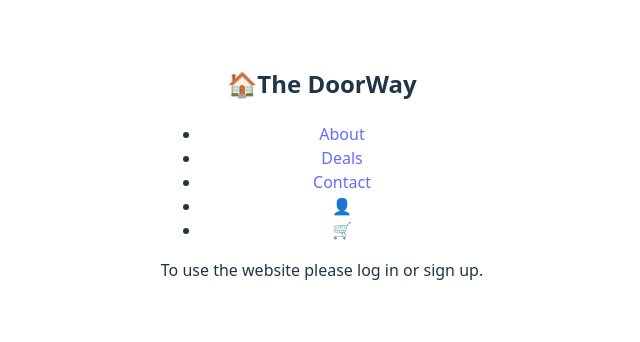
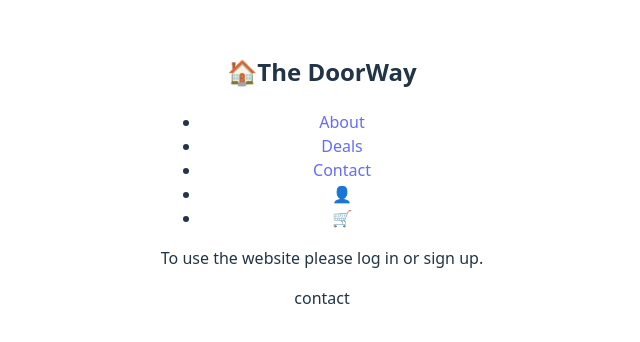
Before and after one commit to Bracha-Rosenfeld/Bracha_Simi_DoorWay, a React (Vite) app in the folder client/: page / in a window 1280 px wide. Shown: the part 228-570 px from the top of the page, without its empty margins (318-958 px from the left). Built offline with nearby package versions, Linux system fonts and the light colour scheme.

Commit message:
Create a layout component

```diff
--- /dev/null
+++ b/client/src/components/contact.jsx
@@ -0,0 +1,8 @@
+import React from 'react'
+
+const contact = () => {
+    return (
+        <div>contact</div>
+    )
+}
+export default contact;
--- a/client/src/components/home.jsx
+++ b/client/src/components/home.jsx
@@ -6,7 +6,7 @@ const home = () => {
 
   return (
     <div>
-      <NavBar />
+      {/* <NavBar /> */}
       <main >
         <p>To use the website please log in or sign up.</p>
       </main>
--- /dev/null
+++ b/client/src/components/layout.jsx
@@ -0,0 +1,15 @@
+import React from 'react'
+import NavBar from './navBar';
+import Contact from './contact';
+
+const layout = ({ children }) => {
+    return (
+        <>
+            <NavBar />
+            <main>{children}</main>
+            <Contact/>
+        </>
+    )
+}
+
+export default layout
--- a/client/src/components/mainApp.jsx
+++ b/client/src/components/mainApp.jsx
@@ -1,5 +1,6 @@
 import React from 'react'
 import { BrowserRouter, Routes, Route, Navigate } from 'react-router-dom';
+import Layout from './layout';
 import Home from '../components/home';
 import About from '../components/about';
 import Deals from '../components/deals';
@@ -8,13 +9,15 @@ import Signup from '../components/signup';
 const mainApp = () => {
     return (
         <BrowserRouter>
-            <Routes>
-                <Route path="/" element={<Home/>} />
-                <Route path="/about" element={<About/>} />
-                <Route path="/deals" element={<Deals/>} />
-                <Route path="/login" element={<Login/>} />
-                <Route path='signup' element={<Signup/>}/>
-            </Routes>
+            <Layout>
+                <Routes>
+                    <Route path="/" element={<Home />} />
+                    <Route path="/about" element={<About />} />
+                    <Route path="/deals" element={<Deals />} />
+                    <Route path="/login" element={<Login />} />
+                    <Route path='signup' element={<Signup />} />
+                </Routes>
+            </Layout>
         </BrowserRouter>
     )
 }
--- a/client/src/components/navBar.jsx
+++ b/client/src/components/navBar.jsx
@@ -9,7 +9,7 @@ const navBar = () => {
                 <ul>
                     <li><Link to="/about">About</Link></li>
                     <li><Link to="/deals">Deals</Link></li>
-                    <li><Link to="/login">Contact</Link></li>
+                    <li><Link to="/contact">Contact</Link></li>
                     <li><Link to="/login">👤</Link></li>
                     <li><Link to="/login">🛒</Link></li>
                 </ul>
```
